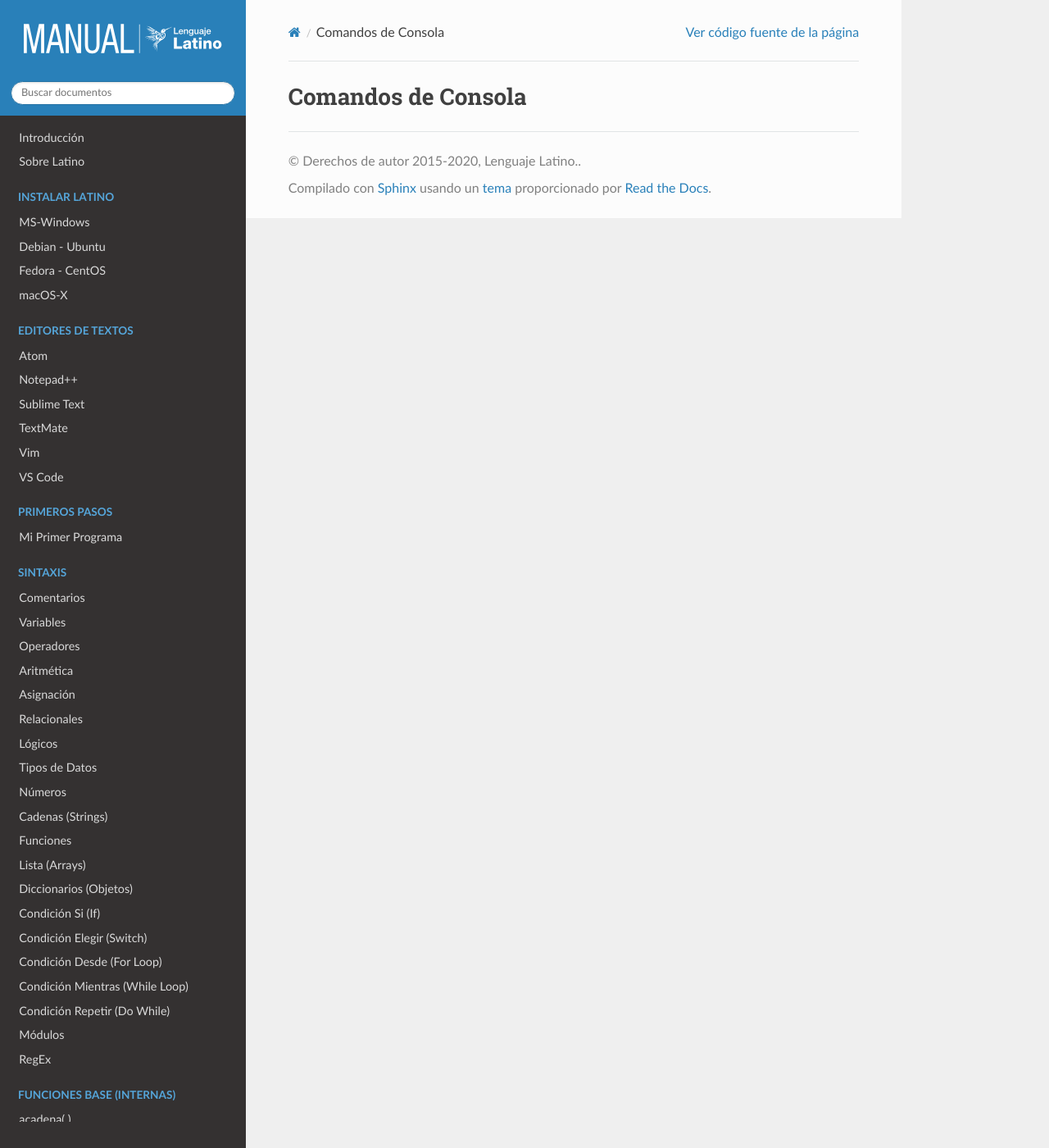
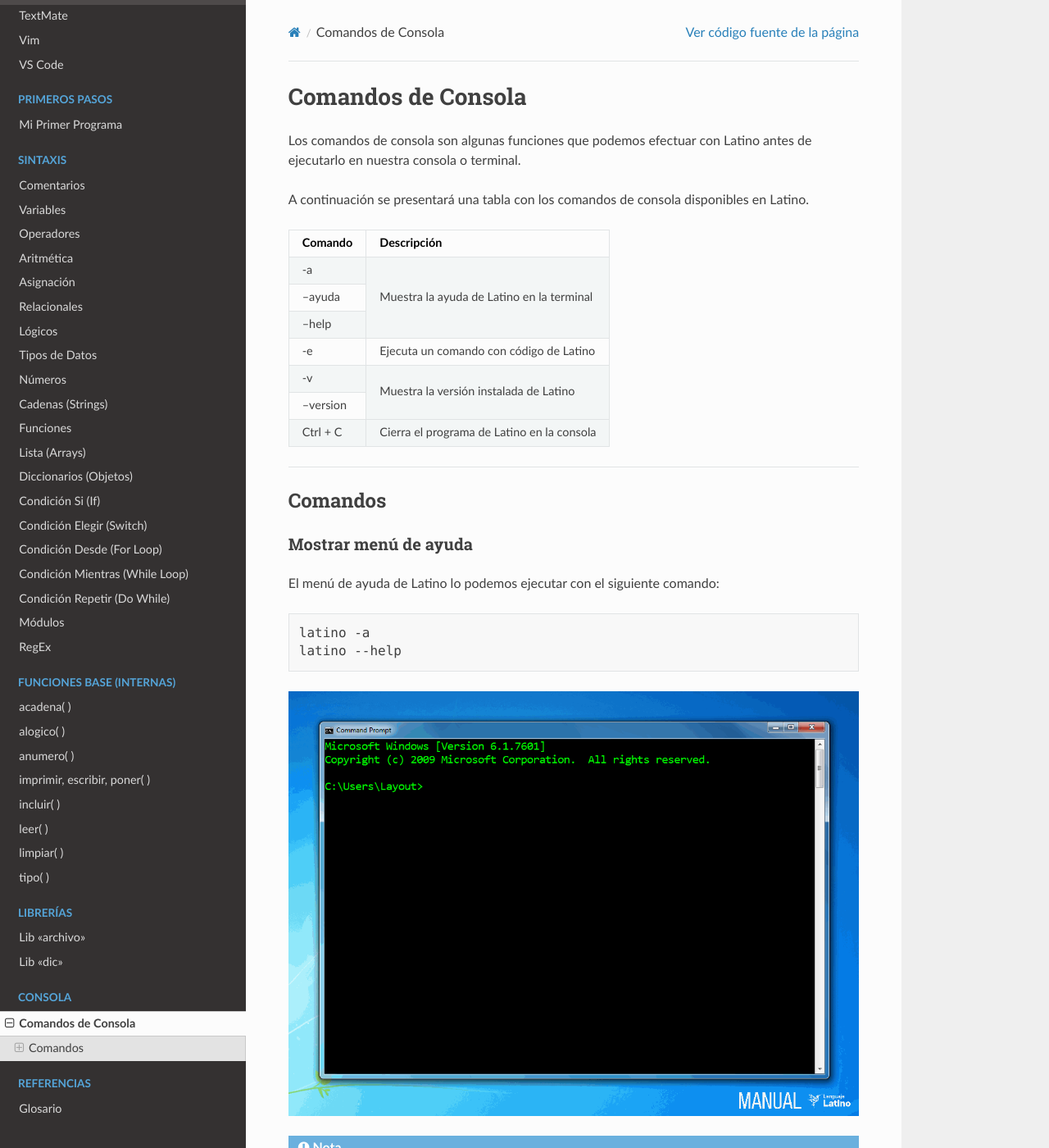
Before and after one commit to LatinoDocs/Manual-Latino, a Sphinx documentation site: the page built from docs/consola/Comandos-Consola.rst, in a window 1280 px wide and 1400 px high. Shown: the whole window at 82% size. Built offline with Sphinx 7.4.7 and the Read the Docs theme 2.0.0, drawn with Linux system fonts in a browser that asks for light colours; comment, search, counter and statistics services are not loaded; some of the changed text lies outside the part shown.

Commit message:
Comandos de Consola

```diff
--- a/docs/consola/Comandos-Consola.rst
+++ b/docs/consola/Comandos-Consola.rst
@@ -7,3 +7,82 @@
 =====================
 Comandos de Consola
 =====================
+Los comandos de consola son algunas funciones que podemos efectuar con Latino antes de ejecutarlo en nuestra consola o terminal.
+
+A continuación se presentará una tabla con los comandos de consola disponibles en Latino.
+
++-----------+--------------------------------------------+
+| Comando   | Descripción                                |
++===========+============================================+
+| -a        | Muestra la ayuda de Latino en la terminal  |
++-----------+                                            |
+| --ayuda   |                                            |
++-----------+                                            |
+| --help    |                                            |
++-----------+--------------------------------------------+
+| -e        | Ejecuta un comando con código de Latino    |
++-----------+--------------------------------------------+
+| -v        | Muestra la versión instalada de Latino     |
++-----------+                                            |
+| --version |                                            |
++-----------+--------------------------------------------+
+| Ctrl + C  | Cierra el programa de Latino en la consola |
++-----------+--------------------------------------------+
+
+----
+
+Comandos
+---------
+
+Mostrar menú de ayuda
+++++++++++++++++++++++
+El menú de ayuda de Latino lo podemos ejecutar con el siguiente comando:
+
+.. code-block:: bash
+
+   latino -a
+   latino --help
+
+.. image:: ../_static/_media/comandos-Consola/latinoAyudaTerminal.gif
+
+.. note:: Desde la versión **1.3.0 de Latino**, también se puede acceder al menú con el siguiente comando:
+
+   .. code-block:: bash
+
+      latino --ayuda
+
+Ejecutar un comando
++++++++++++++++++++++
+Para ejecutar un comando con código de Latino en la consola usamos el siguiente comando:
+
+.. code-block:: bash
+
+   latino -e *código de Latino*
+
+.. image:: ../_static/_media/comandos-Consola/latinoEjecutarTerminal.gif
+
+Ver versión de Latino
+++++++++++++++++++++++
+Para mostrar la versión de Latino que se tiene instalada en nuestro sistema, podemos usar el siguiente comando:
+
+.. code-block:: bash
+
+   latino -v
+
+.. image:: ../_static/_media/comandos-Consola/latinoVersionTerminal.gif
+
+.. note:: Desde la versión **1.3.0 de Latino** también se puede usar el siguiente comando:
+
+   .. code-block:: bash
+
+      latino --version
+
+Cerrar programa de Latino
+++++++++++++++++++++++++++
+Si después de iniciar o correr Latino en nuestra consola deseamos salir o cerrar el programa, podemos presionar la siguiente combinación de teclado:
+
+.. code-block:: bash
+
+   Ctrl + C
+
+.. image:: ../_static/_media/comandos-Consola/latinoSalirTerminal.gif
--- a/docs/sintaxis/RegEx.rst
+++ b/docs/sintaxis/RegEx.rst
@@ -59,7 +59,7 @@ cadena.regex\( \)
 
    <pre><code class="language-latino line-numbers">/*
    En este ejemplo la expresión
-   buscara la letra U en la cadena.
+   buscará la letra U en la cadena.
 
    Devolverá:
    falso
@@ -212,7 +212,7 @@ Una secuencia especial inicia con una **barra invertida \\** seguido de uno car
 +----------+---------------------------------------------------------------------------------------------------------------------+
 | \\w      | Devuelve un conjunto cuando la cadena(string) cualquier carácter( a_Z, 0-9 ó _ )                                    |
 +----------+---------------------------------------------------------------------------------------------------------------------+
-| \\W      | Devuelve un conjunto cuando la cadena(string) NO contiene ningun carácter                                           |
+| \\W      | Devuelve un conjunto cuando la cadena(string) NO contiene ningún carácter                                           |
 +----------+---------------------------------------------------------------------------------------------------------------------+
 | \\Z      | Devuelve un conjunto si el carácter especificado está al final de la cadena(string)                                 |
 +----------+---------------------------------------------------------------------------------------------------------------------+
```
Also changed, not shown: docs/glosario.rst (deleted, +0 -53 lines), docs/index.rst (+5 -5 lines), docs/_static/_media/comandos-Consola/latinoAyudaTerminal.gif (added), docs/_static/_media/comandos-Consola/latinoEjecutarTerminal.gif (added), docs/_static/_media/comandos-Consola/latinoSalirTerminal.gif (added), docs/_static/_media/comandos-Consola/latinoVersionTerminal.gif (added).
